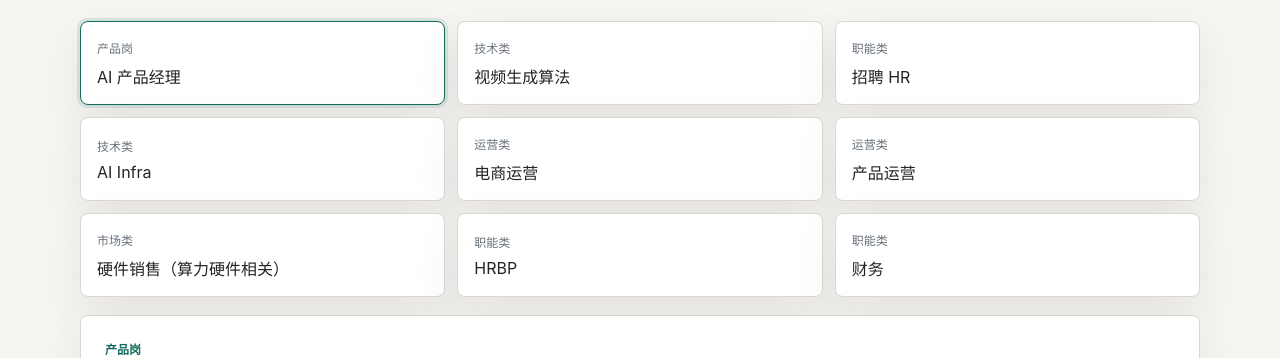
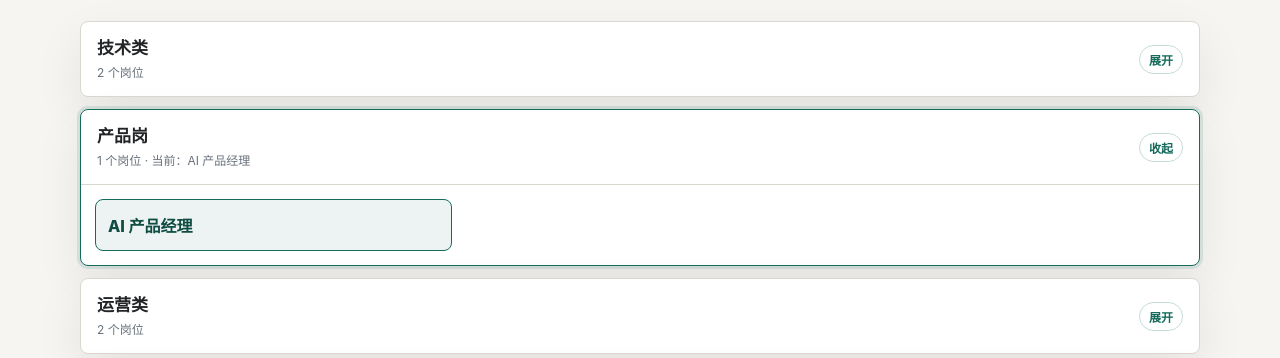
Before and after one commit to EliahtheCreator/resume-interview-bot, a website: page docs/index.html in a window 1280 px wide. Shown: the part 190-548 px from the top of the page. Drawn offline with Linux system fonts and the light colour scheme.

Commit message:
Group role selector by category

```diff
--- a/docs/app.js
+++ b/docs/app.js
@@ -904,8 +904,11 @@ const roleGuides = {
 };
 
 const state = {
-  activeRoleId: roles[0].id
+  activeRoleId: roles[0].id,
+  openCategory: roles[0].category
 };
+
+const categoryOrder = ["技术类", "产品岗", "运营类", "市场类", "职能类"];
 
 const els = {
   tabs: document.querySelector("#role-tabs"),
@@ -935,16 +938,44 @@ function render() {
 }
 
 function renderTabs() {
-  els.tabs.innerHTML = roles.map((role) => `
-    <button type="button" class="${role.id === state.activeRoleId ? "active" : ""}" data-role-id="${role.id}">
-      <span>${escapeHtml(role.category)}</span>
-      ${escapeHtml(role.title)}
-    </button>
-  `).join("");
+  const categories = categoryOrder.filter((category) => roles.some((role) => role.category === category));
+  els.tabs.innerHTML = categories.map((category) => {
+    const categoryRoles = roles.filter((role) => role.category === category);
+    const isOpen = category === state.openCategory;
+    const activeRole = categoryRoles.find((role) => role.id === state.activeRoleId);
+
+    return `
+      <article class="role-category ${isOpen ? "open" : ""}">
+        <button type="button" class="category-trigger" data-category="${escapeHtml(category)}" aria-expanded="${isOpen}">
+          <span>
+            <strong>${escapeHtml(category)}</strong>
+            <em>${categoryRoles.length} 个岗位${activeRole ? ` · 当前：${escapeHtml(activeRole.title)}` : ""}</em>
+          </span>
+          <b aria-hidden="true">${isOpen ? "收起" : "展开"}</b>
+        </button>
+        <div class="category-roles">
+          ${categoryRoles.map((role) => `
+            <button type="button" class="${role.id === state.activeRoleId ? "active" : ""}" data-role-id="${role.id}">
+              ${escapeHtml(role.title)}
+            </button>
+          `).join("")}
+        </div>
+      </article>
+    `;
+  }).join("");
+
+  els.tabs.querySelectorAll("[data-category]").forEach((button) => {
+    button.addEventListener("click", () => {
+      state.openCategory = button.dataset.category === state.openCategory ? "" : button.dataset.category;
+      renderTabs();
+    });
+  });
 
   els.tabs.querySelectorAll("[data-role-id]").forEach((button) => {
     button.addEventListener("click", () => {
       state.activeRoleId = button.dataset.roleId;
+      const activeRole = roles.find((role) => role.id === state.activeRoleId);
+      state.openCategory = activeRole?.category || state.openCategory;
       render();
       window.scrollTo({ top: 0, behavior: "smooth" });
     });
--- a/docs/index.html
+++ b/docs/index.html
@@ -6,7 +6,7 @@
     <title>AI 面试资料库</title>
     <meta name="theme-color" content="#176b5d" />
     <link rel="manifest" href="manifest.webmanifest" />
-    <link rel="stylesheet" href="styles.css?v=library-v11" />
+    <link rel="stylesheet" href="styles.css?v=library-v12" />
   </head>
   <body>
     <main class="shell">
@@ -23,6 +23,6 @@
       <section id="library-content" class="library-content"></section>
     </main>
 
-    <script src="app.js?v=library-v11" type="module"></script>
+    <script src="app.js?v=library-v12" type="module"></script>
   </body>
 </html>
--- a/docs/styles.css
+++ b/docs/styles.css
@@ -104,34 +104,96 @@ h3 {
 
 .role-tabs {
   display: grid;
-  grid-template-columns: repeat(3, minmax(0, 1fr));
   gap: 12px;
   margin-bottom: 18px;
 }
 
-.role-tabs button {
-  min-height: 84px;
+.role-category {
   border: 1px solid var(--line);
   border-radius: 8px;
   background: var(--panel);
+  box-shadow: var(--shadow);
+  overflow: hidden;
+}
+
+.category-trigger {
+  align-items: center;
+  border: 0;
+  background: transparent;
   color: var(--ink);
   cursor: pointer;
+  display: flex;
+  gap: 14px;
+  justify-content: space-between;
+  min-height: 74px;
   padding: 14px 16px;
   text-align: left;
-  box-shadow: var(--shadow);
+  width: 100%;
 }
 
-.role-tabs button span {
+.category-trigger span {
   display: block;
-  color: var(--muted);
-  font-size: 12px;
-  margin-bottom: 8px;
 }
 
-.role-tabs button.active,
-.role-tabs button:hover {
+.category-trigger strong {
+  display: block;
+  font-size: 17px;
+  line-height: 1.3;
+}
+
+.category-trigger em {
+  color: var(--muted);
+  display: block;
+  font-size: 12px;
+  font-style: normal;
+  line-height: 1.5;
+  margin-top: 5px;
+}
+
+.category-trigger b {
+  border: 1px solid rgba(23, 107, 93, 0.24);
+  border-radius: 999px;
+  color: var(--accent);
+  flex: 0 0 auto;
+  font-size: 12px;
+  padding: 5px 9px;
+}
+
+.role-category.open,
+.role-category:hover {
   border-color: var(--accent);
   outline: 3px solid rgba(23, 107, 93, 0.12);
+}
+
+.category-roles {
+  border-top: 1px solid var(--line);
+  display: none;
+  gap: 10px;
+  grid-template-columns: repeat(3, minmax(0, 1fr));
+  padding: 14px;
+}
+
+.role-category.open .category-roles {
+  display: grid;
+}
+
+.category-roles button {
+  border: 1px solid var(--line);
+  border-radius: 8px;
+  background: var(--soft);
+  color: var(--ink);
+  cursor: pointer;
+  min-height: 52px;
+  padding: 10px 12px;
+  text-align: left;
+}
+
+.category-roles button.active,
+.category-roles button:hover {
+  border-color: var(--accent);
+  background: rgba(23, 107, 93, 0.08);
+  color: var(--accent-strong);
+  font-weight: 760;
 }
 
 .library-content {
@@ -391,7 +453,7 @@ h3 {
 @media (max-width: 900px) {
   .topbar,
   .profile-grid,
-  .role-tabs,
+  .category-roles,
   .knowledge-grid,
   .risk-grid,
   .follow-grid,
@@ -425,7 +487,11 @@ h3 {
     gap: 8px;
   }
 
-  .role-tabs button {
-    min-height: 70px;
+  .category-trigger {
+    min-height: 66px;
+  }
+
+  .category-roles button {
+    min-height: 48px;
   }
 }
--- a/docs/sw.js
+++ b/docs/sw.js
@@ -1,4 +1,4 @@
-const CACHE_NAME = "resume-interview-bot-v11";
+const CACHE_NAME = "resume-interview-bot-v12";
 const APP_SHELL = [
   "./",
   "index.html",
```
